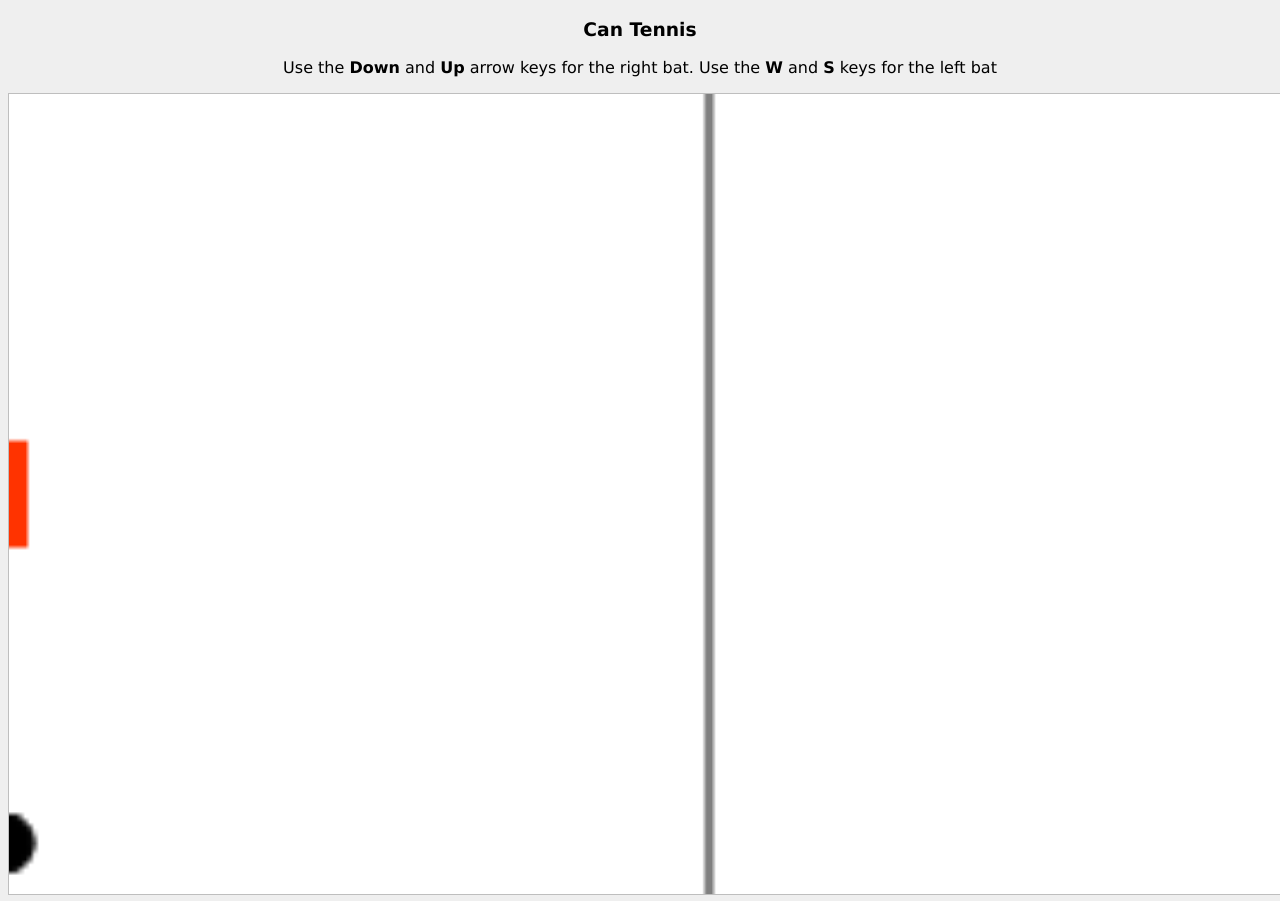
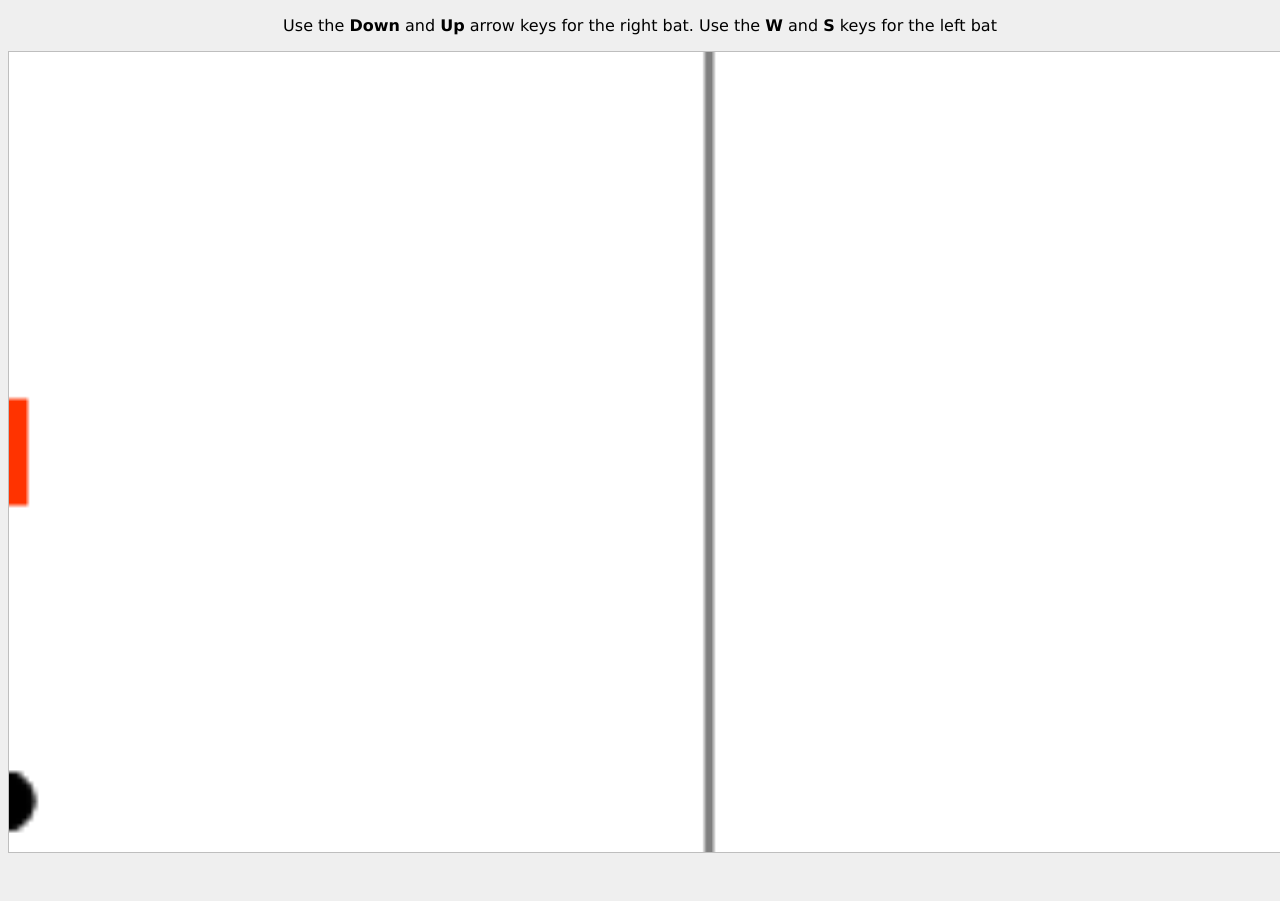
Before and after one commit to andela-nmartin/canten, a website: page app/index.html in a window 1280 px wide. Shown: the top 901 px of the page. After the commit the page ends 859 px from the top, so only its background shows below. Drawn offline with Linux system fonts and the light colour scheme.

Commit message:
removes the title

```diff
--- a/app/index.html
+++ b/app/index.html
@@ -12,7 +12,6 @@
 
 <body>
   <div class='titular'>
-    <h3>Can Tennis</h3>
     <p>Use the <strong>Down</strong> and <strong>Up</strong> arrow keys for the right bat. Use the <strong>W</strong> and <strong>S</strong> keys for the left bat</p>
   </div>
 
```
